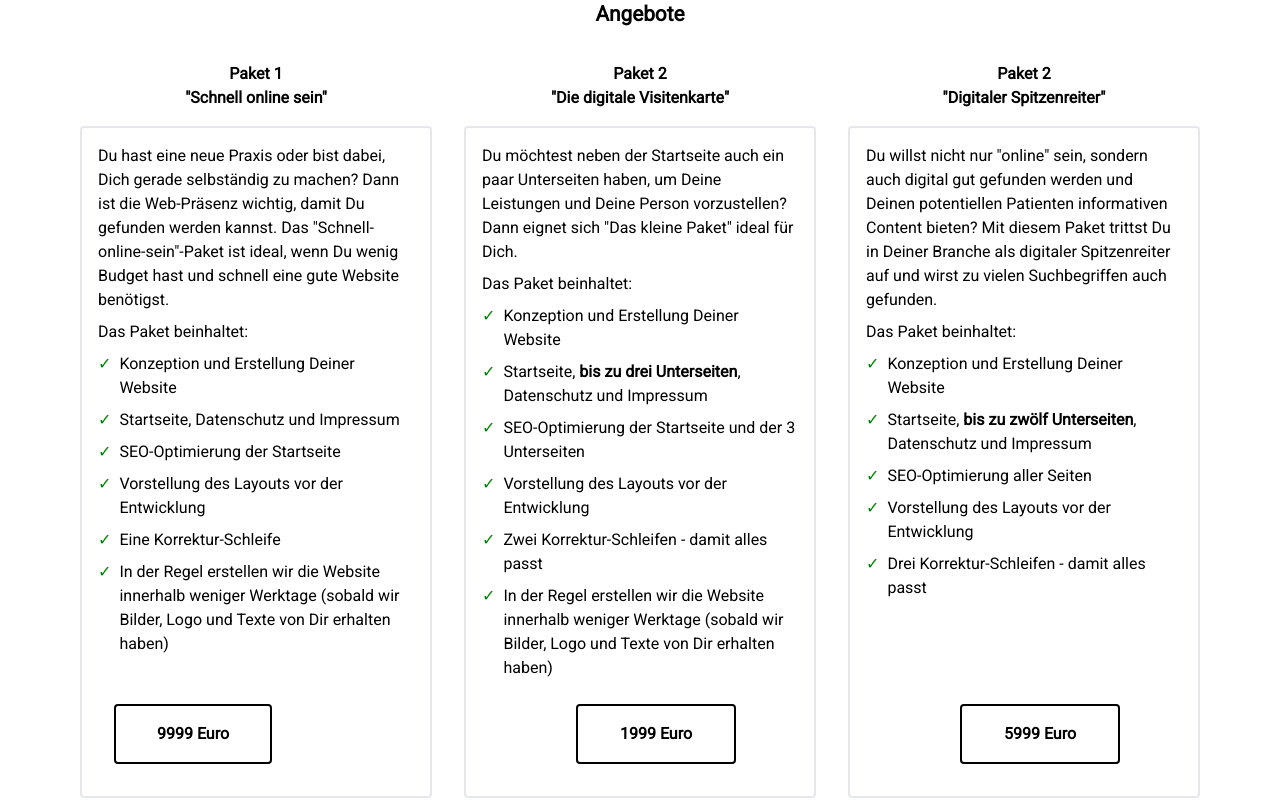
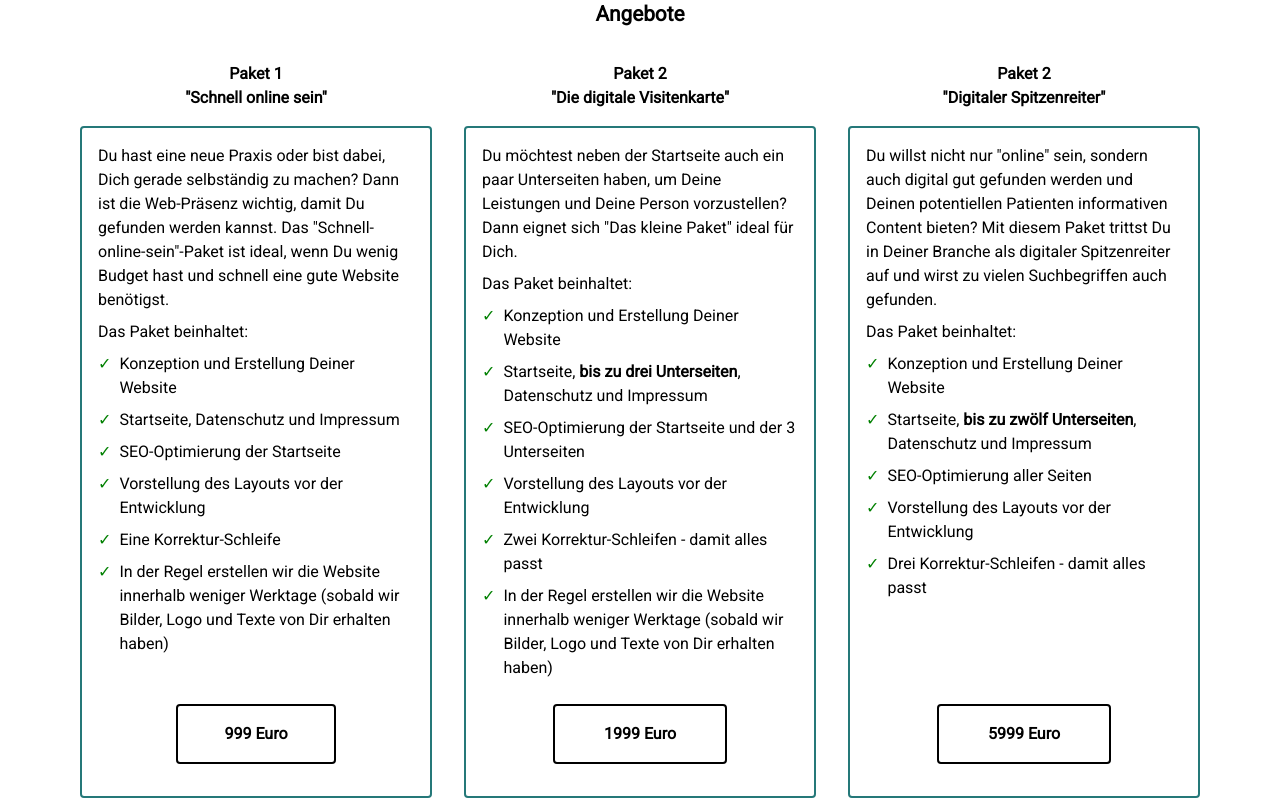
Before and after one commit to dscmari/namaste-websites, a Next.js app: page /namaste-websites/Preise in a window 1280 px wide. Shown: the part 360-1160 px from the top of the page. Built offline with nearby package versions, Linux system fonts and the light colour scheme.

Commit message:
adapt price component

```diff
--- a/src/app/components/Prices.tsx
+++ b/src/app/components/Prices.tsx
@@ -14,7 +14,7 @@ function Prices() {
           <p className="font-semibold mb-4 w-full text-center">
             &quot;Schnell online sein&quot;
           </p>
-          <div className="mx-8 lg:mx-4 p-4 border-2 border-cadedBlue rounded lg:h-full">
+          <div className="mx-8 lg:mx-4 p-4 border-2 border-namasteDarkgreen rounded lg:h-full">
             <p>
               Du hast eine neue Praxis oder bist dabei, Dich gerade selbständig
               zu machen? Dann ist die Web-Präsenz wichtig, damit Du gefunden
@@ -65,8 +65,8 @@ function Prices() {
                 </span>
               </li>
             </ul>
-            <div className="p-4 mt-12 mb-4 lg:m-4  border-2 border-black rounded font-semibold mx-auto w-2/3 md:w-1/2 lg:max-w-40 text-center">
-              <p>9999 Euro</p>
+            <div className="p-4 mt-12 lg:mt-4 mx-auto mb-4 border-2 border-black rounded font-semibold w-2/3 md:w-1/2 lg:min-w-40 lg:max-w-44 text-center">
+              <p>999 Euro</p>
             </div>
           </div>
         </div>
@@ -76,7 +76,7 @@ function Prices() {
           <p className="font-semibold mb-4 w-full text-center">
             &quot;Die digitale Visitenkarte&quot;
           </p>
-          <div className="mx-8 lg:mx-4 p-4 border-2 border-cadedBlue rounded lg:h-full relative">
+          <div className="mx-8 lg:mx-4 p-4 border-2 border-namasteDarkgreen rounded lg:h-full relative">
             <p>
               Du möchtest neben der Startseite auch ein paar Unterseiten haben,
               um Deine Leistungen und Deine Person vorzustellen? Dann eignet
@@ -125,7 +125,7 @@ function Prices() {
                 </span>
               </li>
             </ul>
-            <div className="p-4 mt-12 mb-4 lg:m-4 border-2 border-black rounded font-semibold w-2/3 md:w-1/2 lg:max-w-40  mx-auto text-center lg:absolute lg:left-1/2 lg:bottom-0 lg:transform lg:-translate-x-1/2 lg:mb-8">
+            <div className="p-4 mt-12 lg:mt-4 mb-4 mx-auto border-2 border-black rounded font-semibold w-2/3 md:w-1/2 lg:min-w-40 lg:max-w-44 text-center lg:absolute lg:left-1/2 lg:bottom-0 lg:transform lg:-translate-x-1/2 lg:mb-8">
               <p>1999 Euro</p>
             </div>
           </div>
@@ -136,7 +136,7 @@ function Prices() {
           <p className="font-semibold mb-4 w-full text-center">
             &quot;Digitaler Spitzenreiter&quot;
           </p>
-          <div className="mx-8 lg:mx-4 p-4 border-2 border-cadedBlue rounded lg:h-full relative">
+          <div className="mx-8 lg:mx-4 p-4 border-2 border-namasteDarkgreen rounded lg:h-full relative">
             <p>
               Du willst nicht nur &quot;online&quot; sein, sondern auch digital gut
               gefunden werden und Deinen potentiellen Patienten informativen
@@ -177,7 +177,7 @@ function Prices() {
                 </span>
               </li>
             </ul>
-            <div className="p-4 mt-12 mb-4 lg:m-4 border-2 border-black rounded font-semibold w-2/3 md:w-1/2 lg:max-w-40 mx-auto text-center lg:absolute lg:left-1/2 lg:bottom-0 lg:transform lg:-translate-x-1/2 lg:mb-8">
+            <div className="p-4 mt-12 lg:mt-4 mb-4 mx-auto border-2 border-black rounded font-semibold w-2/3 md:w-1/2 lg:min-w-40 lg:max-w-44 text-center lg:absolute lg:left-1/2 lg:bottom-0 lg:transform lg:-translate-x-1/2 lg:mb-8">
               <div className="flex flex-col items-center xl:flex-row xl:justify-center">
                 <p>5999 Euro</p>
               </div>
```
Also changed, not shown: 19 other files (tests, documents, lock files or other folders).
